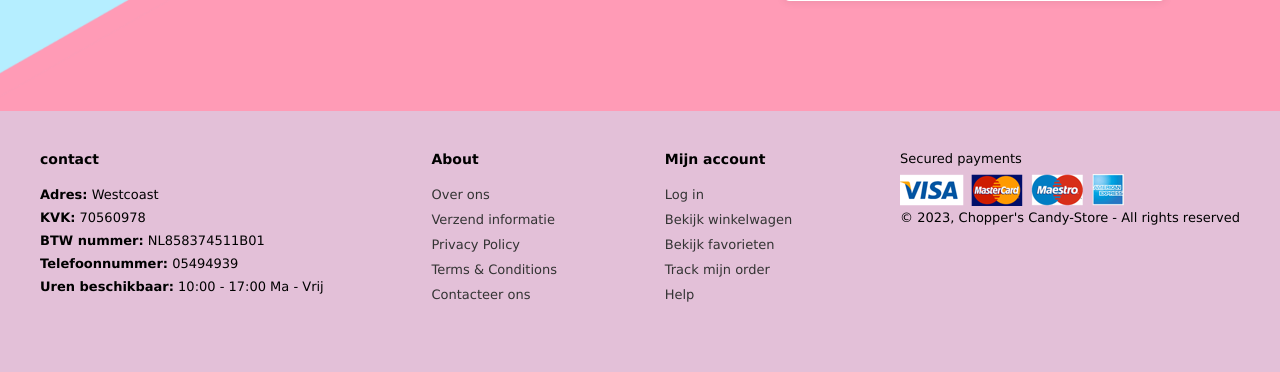
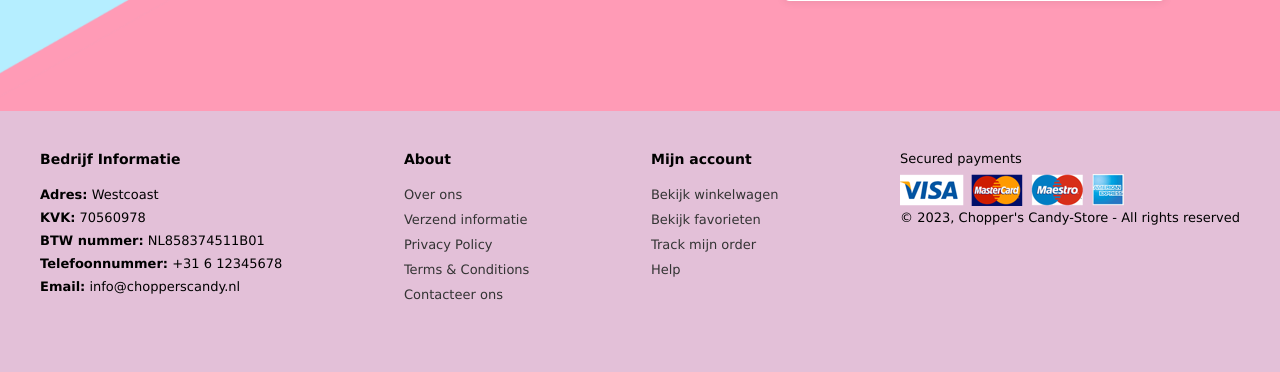
Before and after one commit to Keremttc/Candy-Store-examen-project, a PHP site: page /Contact.php in a window 1280 px wide. Shown: the part 689-1061 px from the top of the page. Run offline with PHP 8.4, Linux system fonts and the light colour scheme.

Commit message:
codes rechtgezet. onnodige code er uit gehaald

```diff
--- a/contact.php
+++ b/contact.php
@@ -11,12 +11,8 @@
   <!-- css file link -->
   <link rel="stylesheet" href="style.css">
 
-
 </head>
 <body>
-
-  <!-- link naar logo -->
-
 
   <!-- header begin sectie -->
 
@@ -40,80 +36,9 @@
 
   </section>
 
-  <!-- home sectie eindigt -->
-
-  <!-- contact sectie start -->
-
-  <!-- <section class="contact" id="contact">
-
-    <h1 class="heading"> <span> Contacteer </span> ons </h1>
-
-    <div class="row">
-
-        <form actions="">
-            <input type="text" placeholder="Naam" class="box">
-            <br>
-            <input type="email" placeholder="Email" class="box">
-            <br>
-           <textarea name="" class="box" placeholder="Bericht" id="" cols="30" rows="10"></textarea>
-            <input type="submit" value="Verzend bericht" class="btn">
-        </form>
-
-
-    </div>
-
-
-  </section> -->
-
-  <!-- contact sectie eindigt -->
-
-
-
-
   <!-- footer sectie begint -->
 
-  <footer class="footer">
-      <div class="col">
-        <h4>contact</h4>
-        <p><strong>Adres:</strong> Westcoast</p>
-        <p><strong>KVK:</strong> 70560978</p>
-        <p><strong>BTW nummer:</strong> NL858374511B01</p>
-        <p><strong>Telefoonnummer:</strong> 05494939</p>
-        <p><strong>Uren beschikbaar:</strong> 10:00 - 17:00 Ma - Vrij</p>
-      </div>
-
-
-      <div class="col">
-        <h4>About</h4>
-        <a href="#">Over ons</a>
-        <a href="#">Verzend informatie</a>
-        <a href="#">Privacy Policy</a>
-        <a href="#">Terms & Conditions</a>
-        <a href="contact.php">Contacteer ons</a>
-      </div>
-
-
-      <div class="col">
-        <h4>Mijn account</h4>
-        <a href="#">Log in</a>
-        <a href="#">Bekijk winkelwagen</a>
-        <a href="#">Bekijk favorieten</a>
-        <a href="#">Track mijn order</a>
-        <a href="contact.php">Help</a>
-      </div>
-
-
-      <div class="col install">
-        <div class="row">
-          <p>Secured payments </p>
-          <img src="images/pay.png" alt="">
-      </div>
-
-      <div class="copyright">
-        <p> © 2023, Chopper's Candy-Store - All rights reserved</p>
-        <div>
-
-    </footer>
+<?php include "includes/footer.php"?>
 
     <!-- footer sectie eindigt -->
 
--- a/includes/db.php
+++ b/includes/db.php
@@ -1,3 +1,5 @@
+<!-- Database connectie met localhost -->
+
 <?php
 $servername = "localhost";
 $username = "root";
--- a/includes/footer.php
+++ b/includes/footer.php
@@ -2,12 +2,12 @@
 
   <footer>
       <div class="col">
-        <h4>contact</h4>
+        <h4>Bedrijf Informatie</h4>
         <p><strong>Adres:</strong> Westcoast</p>
         <p><strong>KVK:</strong> 70560978</p>
         <p><strong>BTW nummer:</strong> NL858374511B01</p>
-        <p><strong>Telefoonnummer:</strong> 05494939</p>
-        <p><strong>Uren beschikbaar:</strong> 10:00 - 17:00 Ma - Vrij</p>
+        <p><strong>Telefoonnummer:</strong> +31 6 12345678</p>
+        <p><strong>Email:</strong> info@chopperscandy.nl</p>
       </div>
 
 
@@ -23,7 +23,7 @@
 
       <div class="col">
         <h4>Mijn account</h4>
-        <a href="#">Bekijk winkelwagen</a>
+        <a href="winkelwagen.php">Bekijk winkelwagen</a>
         <a href="#">Bekijk favorieten</a>
         <a href="#">Track mijn order</a>
         <a href="contact.php">Help</a>
--- a/product-pagina.php
+++ b/product-pagina.php
@@ -67,10 +67,10 @@ if (isset($_GET['id'])) {
         echo '</div>';
         echo '</div>';
     } else {
-        echo "Product not found.";
+        echo "Product niet gevonden.";
     }
 } else {
-    echo "Product ID not provided in the URL.";
+    echo "Product ID niet in de URL.";
 }
 ?>
 
--- a/snoep.php
+++ b/snoep.php
@@ -46,7 +46,7 @@
 
   <section class="products" id="products">
 
-    <h1 class="heading"><span>snoepmixen</span> </h1>
+    <h1 class="heading"><span>Snoepmixen</span> </h1>
 
     <div class="box-container">
 <?php
--- a/winkelwagen.php
+++ b/winkelwagen.php
@@ -3,7 +3,7 @@
 <head>
     <meta charset="UTF-8">
     <meta name="viewport" content="width=device-width, initial-scale=1.0">
-    <title>Checkout</title>
+    <title>Winkelwagen</title>
     <style>
         body {
             font-family: Arial, sans-serif;
@@ -91,6 +91,8 @@
             <span>€89.97</span>
         </div>
         <a href="betaalpagina.php"><button type="submit">Betalen</button></a>
+        <br>
+        <a href="home.php"><button type="submit">Home</button></a>
     </div>
 </body>
 </html>
```
Also changed, not shown: betaalpagina.php (+6 -2 lines), chips.php (+4 -13 lines), home.php (+12 -16 lines), includes/contact_form.php (+7 -0 lines).
